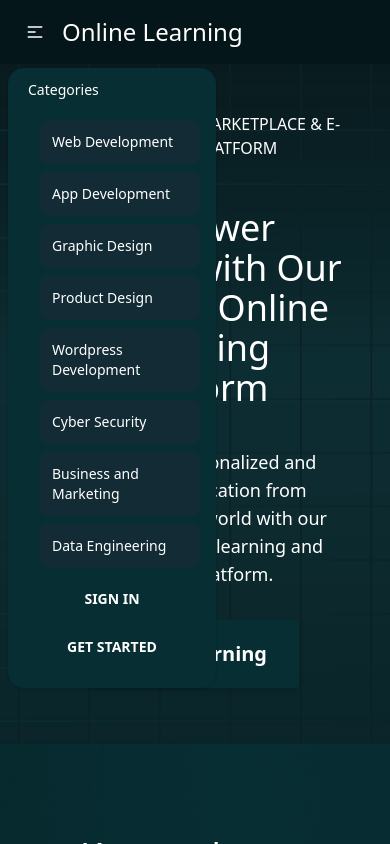
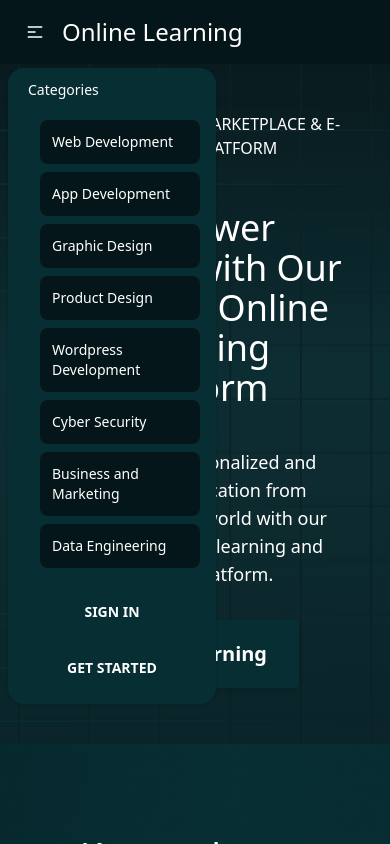
Before and after one commit to Zannatul-Fahmida/online-learning, a Next.js app: page / in a window 390 px wide. Both pictures are taken after a click on the label 35 px from the left and 32 px from the top of the page. Shown: the top 844 px of the page. Built offline with nearby package versions, Linux system fonts and the light colour scheme.

Commit message:
some bugs are solved

```diff
--- a/components/Shared/Navbar.jsx
+++ b/components/Shared/Navbar.jsx
@@ -110,28 +110,37 @@ export default function Navbar() {
                 {categoriesItems.map((item, index) => (
                   <li
                     key={index}
-                    className="bg-gray-800/50 rounded-lg my-2 py-2"
+                    className={`${styles.darkTealBg} rounded-lg my-2 py-2`}
                   >
-                    <Link href={item.slug}>{item.title}</Link>
+                    <Link
+                      href={item.slug}
+                      className="hover:text-slate-300 hover:bg-transparent"
+                    >
+                      {item.title}
+                    </Link>
                   </li>
                 ))}
               </ul>
             </li>
             <li>
+              <div className="flex justify-center">
                 <button
-                className="btn btn-ghost hover:bg-teal-900 hover:text-white"
+                  className="btn btn-ghost hover:bg-teal-900 hover:text-white w-full"
                   onClick={() => handleLoginModal("my_modal_1")}
                 >
                   Sign In
                 </button>
+              </div>
             </li>
             <li>
+              <div className="flex justify-center">
                 <button
-                className={`btn btn-ghost hover:bg-teal-900 hover:text-white`}
+                  className="btn btn-ghost hover:bg-teal-900 hover:text-white w-full"
                   onClick={() => handleRegisterModal("my_modal_2")}
                 >
                   Get Started
                 </button>
+              </div>
             </li>
           </ul>
         </div>
@@ -148,8 +157,13 @@ export default function Navbar() {
                   className="grid grid-cols-2 gap-3 w-96"
                 >
                   {categoriesItems.map((item, index) => (
-                    <li key={index} className="bg-gray-800/50 rounded-lg">
-                      <Link href={item.slug}>{item.title}</Link>
+                    <li
+                      key={index}
+                      className={`${styles.tealTransparentBg} rounded-lg`}
+                    >
+                      <Link href={item.slug} className="hover:text-slate-300">
+                        {item.title}
+                      </Link>
                     </li>
                   ))}
                 </ul>
--- a/styles/Home.module.css
+++ b/styles/Home.module.css
@@ -20,3 +20,6 @@
   background-repeat: no-repeat;
   background-position: center;
 }
+.tealTransparentBg{
+  background-color: #072e33d3;
+}
```
Lines whose indentation alone changed are shown as unchanged.
